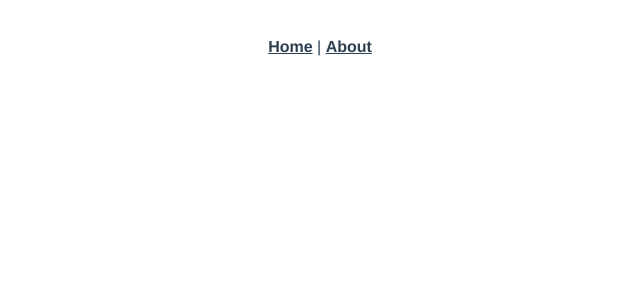
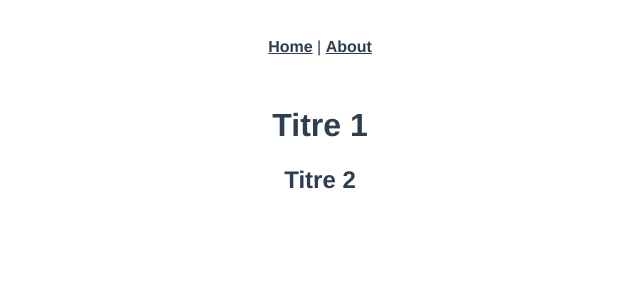
Before and after one commit to fkukus/vue-medium-tuto, a Vue app: page /first in a window 1280 px wide. Before the commit this address had no page. Shown: the top 300 px of the page, without its empty margins (320-960 px from the left). Built offline with nearby package versions, Linux system fonts and the light colour scheme.

Commit message:
First component

```diff
--- /dev/null
+++ b/src/components/FirstComponent.vue
@@ -0,0 +1,16 @@
+<template>
+  <div>
+    <h1>Titre 1</h1>
+    <h2>Titre 2</h2>
+  </div>
+</template>
+
+<script>
+export default {
+
+}
+</script>
+
+<style scoped>
+
+</style>
--- a/src/router/index.js
+++ b/src/router/index.js
@@ -14,6 +14,11 @@
     // this generates a separate chunk (about.[hash].js) for this route
     // which is lazy-loaded when the route is visited.
     component: () => import(/* webpackChunkName: "about" */ '../views/About.vue')
+  },
+  {
+    path: '/first',
+    name: 'First component',
+    component: () => import('../components/FirstComponent.vue')
   }
 ]
 
```
